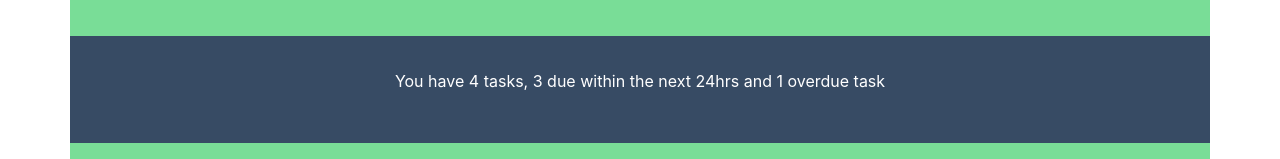
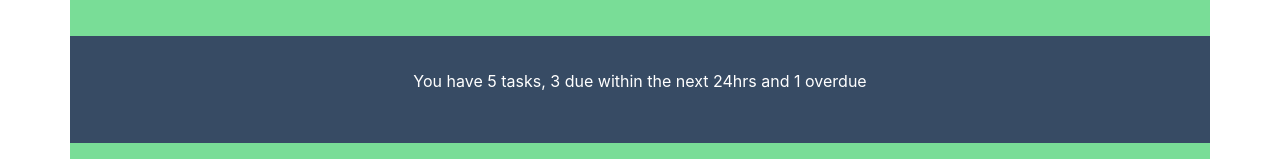
Before and after one commit to Daveu1983/remind-app-frontend, a React app: page / in a window 1280 px wide. Shown: the part 351-510 px from the top of the page. Built offline with nearby package versions, Linux system fonts and the light colour scheme.

Commit message:
made task plural depending on total number of tasks

```diff
--- a/src/components/SummaryOfItems.js
+++ b/src/components/SummaryOfItems.js
@@ -1,18 +1,23 @@
 import React, { Component } from "react";
 
-let totalTasks = 4;;
+let totalTasks = 5;
 let dueSoonTasks = 3;
 let overdueTasks = 1;
+let wordTask = "tasks";
+
+if (totalTasks === 1){
+    wordTask = "task";
+}
 
 class SummaryOfItems extends Component {
   render() {
-    if (totalTasks >1){
+    if (totalTasks > 0){
         return (
             <div className="container">
                 <div class="row generalText">
                     <div className="col-12">
-                        <p>You have {totalTasks} tasks, {dueSoonTasks} due within the next 24hrs
-                        and {overdueTasks} overdue task </p>
+                        <p>You have {totalTasks} {wordTask}, {dueSoonTasks} due within the next 24hrs
+                        and {overdueTasks} overdue</p>
                     </div>
                 </div>
             </div>
```
